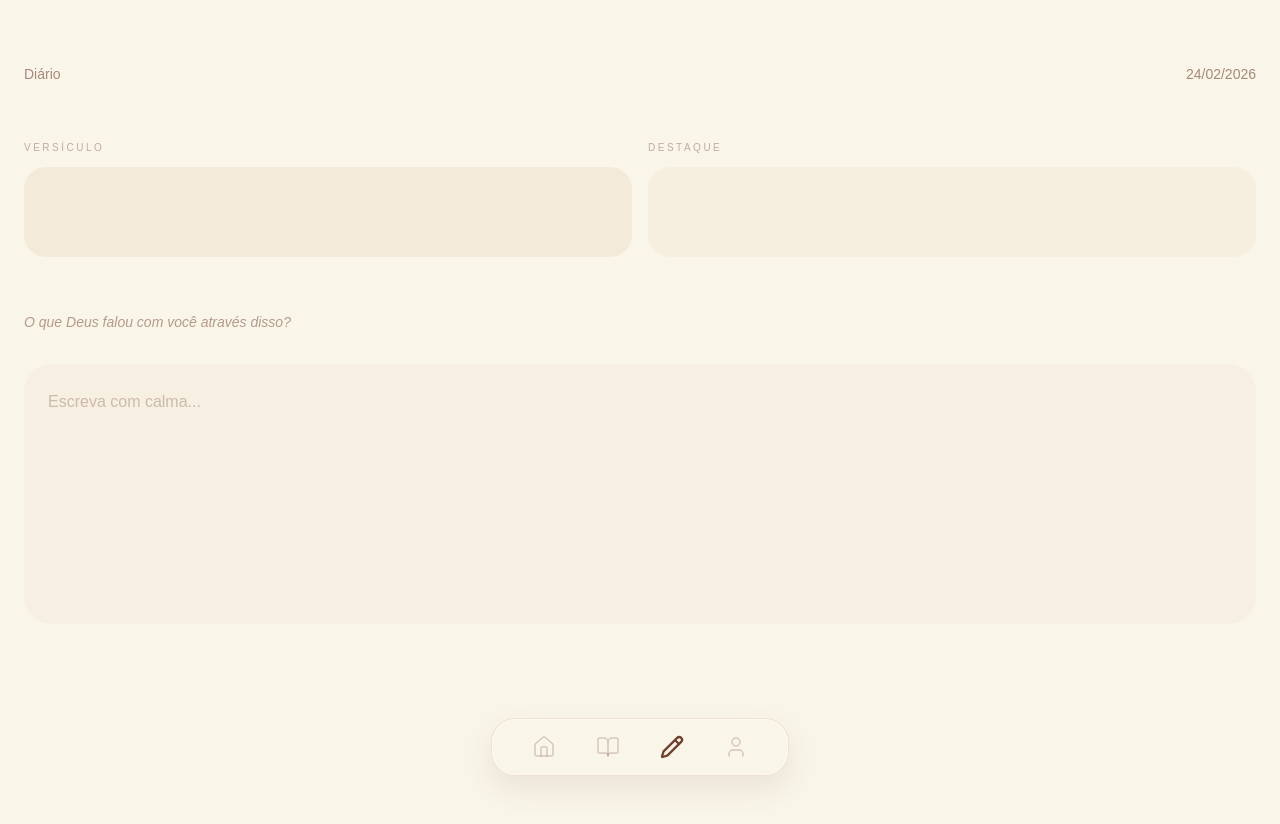
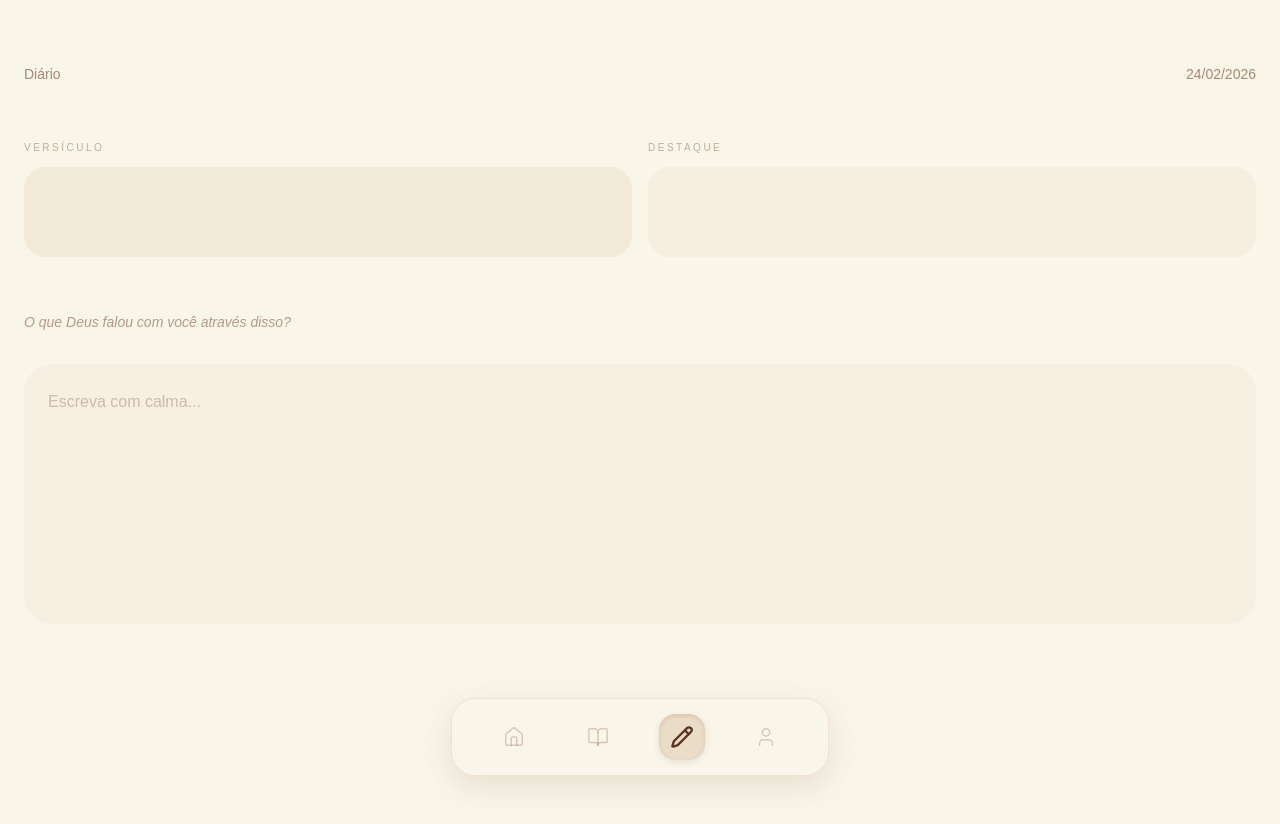
Before and after one commit to michelesannti/no-secreto, a Next.js app: page /diario in a window 1280 px wide. Shown: the top 824 px of the page. Built offline with nearby package versions, Linux system fonts and the light colour scheme.

Commit message:
update navbar premium

```diff
--- a/app/(app)/layout.tsx
+++ b/app/(app)/layout.tsx
@@ -23,17 +23,35 @@ export default function AppLayout({
     return (
       <Link
         href={href}
-        className="flex items-center justify-center transition-all duration-300"
+        className="relative flex items-center justify-center transition-all duration-300"
+      >
+        <div
+          className={`
+            flex items-center justify-center
+            w-11 h-11
+            rounded-2xl
+            transition-all duration-300 ease-out
+            ${
+              active
+                ? `
+                  bg-[#eadcc7]
+                  shadow-[inset_0_2px_4px_rgba(112,65,45,0.15),0_2px_6px_rgba(112,65,45,0.12)]
+                  scale-105
+                `
+                : `bg-transparent`
+            }
+          `}
         >
           <Icon
-          size={24}
-          strokeWidth={active ? 2.3 : 1.5}
+            size={22}
+            strokeWidth={active ? 2.4 : 1.6}
             className={
               active
-              ? "text-[#70412d]"
+                ? "text-[#5a3424]"
                 : "text-[#70412d]/25"
             }
           />
+        </div>
       </Link>
     );
   }
@@ -45,22 +63,18 @@ export default function AppLayout({
       <div className="fixed bottom-6 left-0 right-0 flex justify-center">
         <nav
           className="
-            relative
-            bg-[#f9f5e9]/88
-            backdrop-blur-lg
+            bg-[#f9f5e9]/90
+            backdrop-blur-md
             px-10
             py-4
             rounded-3xl
             flex
             gap-10
             items-center
+            shadow-[0_10px_30px_rgba(112,65,45,0.12)]
             border border-[#e9d5bb]/60
-            shadow-[0_12px_30px_rgba(112,65,45,0.10)]
           "
         >
-          {/* Linha interna editorial */}
-          <div className="pointer-events-none absolute inset-0 rounded-3xl ring-1 ring-inset ring-white/40"></div>
-
           <NavItem href="/hoje" Icon={Home} />
           <NavItem href="/secreto" Icon={BookOpen} />
           <NavItem href="/diario" Icon={Pencil} />
```
Lines whose indentation alone changed are shown as unchanged.
